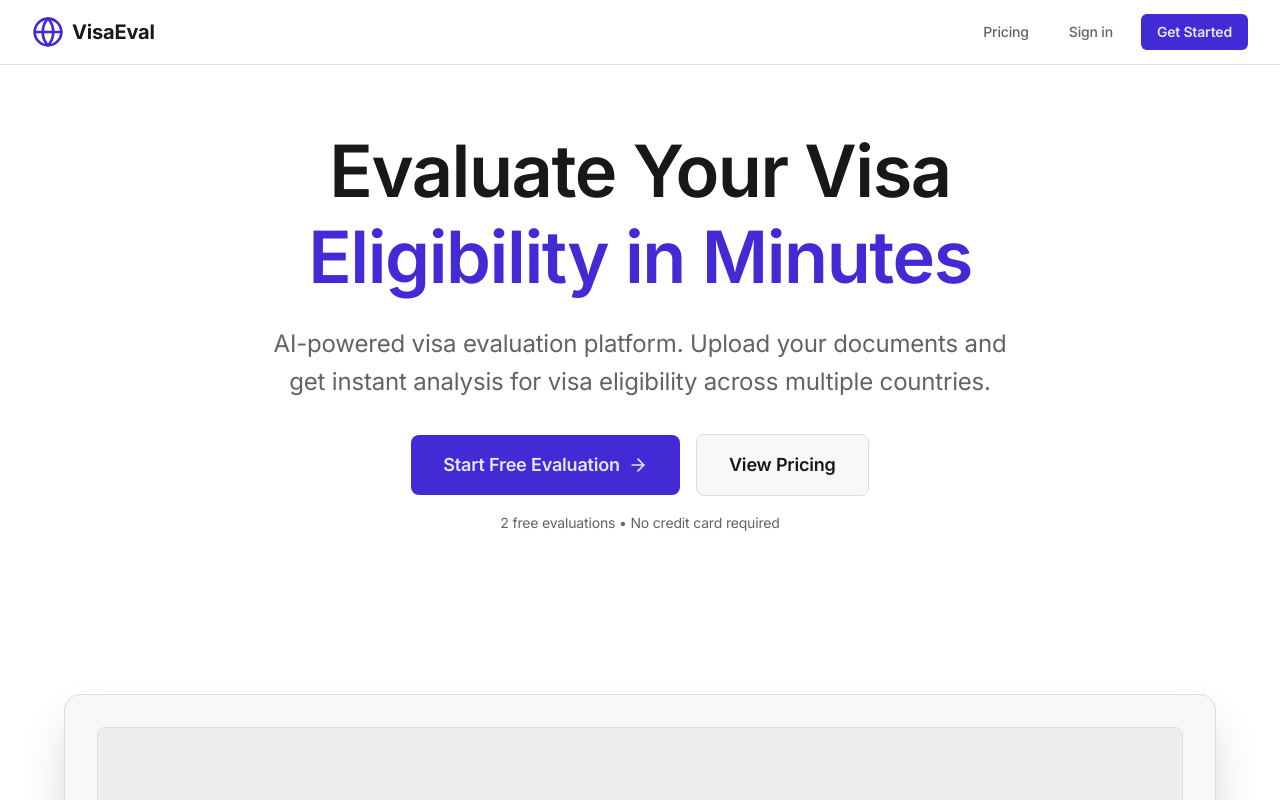
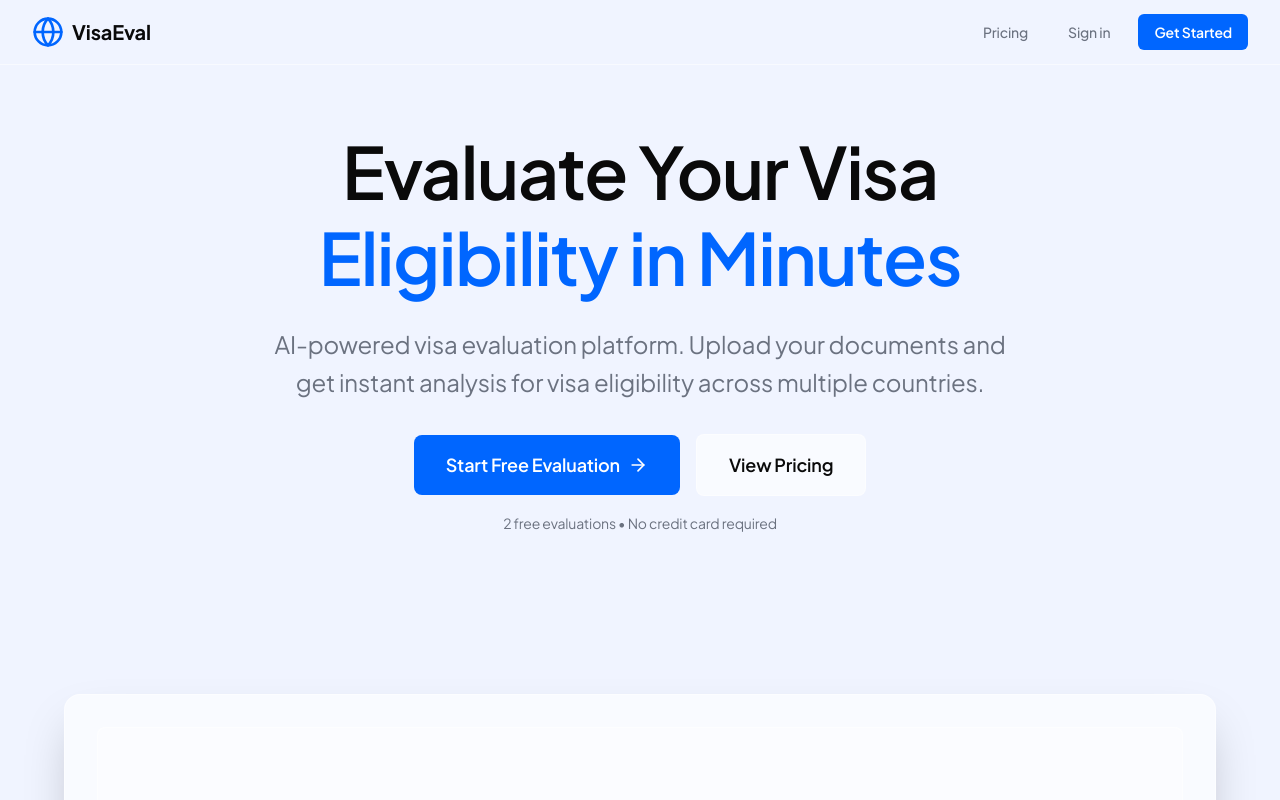
Before and after one commit to pandeygsundaram/visa-evaluation, a Next.js app in the folder frontend/: page / in a window 1280 px wide. Shown: the top 800 px of the page. Built offline with nearby package versions, Linux system fonts and the light colour scheme; no server answers.

Commit message:
feat: replace theme system with glassmorphism light-only design
- Switch from Inter to Plus Jakarta Sans font
- Remove dark/light mode toggle entirely
- Add glassmorphism CSS utilities (.glass, .glass-strong)
- Set primary blue #0066ff color palette
- Remove ThemeProvider, ThemeToggle, themeStore

```diff
--- a/frontend/app/globals.css
+++ b/frontend/app/globals.css
@@ -1,96 +1,97 @@
 @import "tailwindcss";
 
-/* Default to light theme */
 :root {
   color-scheme: light;
-  --background: oklch(100% 0 0);
-  --foreground: oklch(21% 0.006 285.885);
-  --card: oklch(98% 0 0);
-  --card-foreground: oklch(21% 0.006 285.885);
-  --popover: oklch(100% 0 0);
-  --popover-foreground: oklch(21% 0.006 285.885);
-  --primary: oklch(45% 0.24 277.023);
-  --primary-foreground: oklch(93% 0.034 272.788);
-  --secondary: oklch(65% 0.241 354.308);
-  --secondary-foreground: oklch(94% 0.028 342.258);
-  --muted: oklch(95% 0 0);
-  --muted-foreground: oklch(50% 0.003 285.885);
-  --accent: oklch(77% 0.152 181.912);
-  --accent-foreground: oklch(38% 0.063 188.416);
-  --border: oklch(90% 0 0);
-  --input: oklch(95% 0 0);
-  --ring: oklch(45% 0.24 277.023);
-  --success: oklch(76% 0.177 163.223);
-  --success-foreground: oklch(37% 0.077 168.94);
-  --warning: oklch(82% 0.189 84.429);
-  --warning-foreground: oklch(41% 0.112 45.904);
-  --error: oklch(71% 0.194 13.428);
-  --error-foreground: oklch(27% 0.105 12.094);
-  --info: oklch(74% 0.16 232.661);
-  --info-foreground: oklch(29% 0.066 243.157);
-}
 
-/* Dark theme - DaisyUI forest */
-.dark {
-  color-scheme: dark;
-  --background: oklch(20.84% 0.008 17.911);
-  --foreground: oklch(83.768% 0.001 17.911);
-  --card: oklch(18.522% 0.007 17.911);
-  --card-foreground: oklch(83.768% 0.001 17.911);
-  --popover: oklch(16.203% 0.007 17.911);
-  --popover-foreground: oklch(83.768% 0.001 17.911);
-  --primary: oklch(68.628% 0.185 148.958);
-  --primary-foreground: oklch(0% 0 0);
-  --secondary: oklch(69.776% 0.135 168.327);
-  --secondary-foreground: oklch(13.955% 0.027 168.327);
-  --muted: oklch(16.203% 0.007 17.911);
-  --muted-foreground: oklch(60% 0.001 17.911);
-  --accent: oklch(70.628% 0.119 185.713);
-  --accent-foreground: oklch(14.125% 0.023 185.713);
-  --border: oklch(30.698% 0.039 171.364);
-  --input: oklch(30.698% 0.039 171.364);
-  --ring: oklch(68.628% 0.185 148.958);
-  --success: oklch(64.8% 0.15 160);
-  --success-foreground: oklch(0% 0 0);
-  --warning: oklch(84.71% 0.199 83.87);
-  --warning-foreground: oklch(0% 0 0);
-  --error: oklch(71.76% 0.221 22.18);
-  --error-foreground: oklch(0% 0 0);
-  --info: oklch(72.06% 0.191 231.6);
-  --info-foreground: oklch(0% 0 0);
+  --background: #f0f4ff;
+  --foreground: #0a0a0a;
+
+  --card: rgba(255, 255, 255, 0.6);
+  --card-foreground: #0a0a0a;
+
+  --popover: rgba(255, 255, 255, 0.9);
+  --popover-foreground: #0a0a0a;
+
+  --primary: #0066ff;
+  --primary-dark: #0047b3;
+  --primary-foreground: #ffffff;
+
+  --secondary: #f0f2f5;
+  --secondary-foreground: #374151;
+
+  --muted: rgba(255, 255, 255, 0.4);
+  --muted-foreground: #6b7280;
+
+  --accent: #fff9f6;
+  --accent-foreground: #374151;
+
+  --border: rgba(255, 255, 255, 0.5);
+  --input: rgba(255, 255, 255, 0.5);
+  --ring: #0066ff;
+
+  --success: #10b981;
+  --success-foreground: #ffffff;
+  --warning: #f59e0b;
+  --warning-foreground: #ffffff;
+  --error: #ef4444;
+  --error-foreground: #ffffff;
+  --info: #3b82f6;
+  --info-foreground: #ffffff;
+
+  --glass: rgba(255, 255, 255, 0.6);
+  --glass-border: rgba(255, 255, 255, 0.5);
 }
 
 @theme inline {
-  --font-sans: var(--font-inter);
+  --font-sans: var(--font-sans);
   --font-mono: var(--font-mono);
 }
 
 * {
-  transition: background-color 0.3s ease, border-color 0.3s ease, color 0.3s ease;
+  box-sizing: border-box;
+  transition: background-color 0.2s ease, border-color 0.2s ease;
+}
+
+html {
+  max-width: 100vw;
+  overflow-x: hidden;
 }
 
 body {
-  background: var(--background);
+  overflow-x: hidden;
+  background: linear-gradient(135deg, #e8f0ff 0%, #f5f0ff 50%, #e8f4ff 100%);
+  background-attachment: fixed;
   color: var(--foreground);
-  font-family: var(--font-inter), -apple-system, BlinkMacSystemFont, "Segoe UI", Roboto, "Helvetica Neue", Arial, sans-serif;
+  font-family: var(--font-sans), -apple-system, BlinkMacSystemFont, "Segoe UI", Roboto, "Helvetica Neue", Arial, sans-serif;
   -webkit-font-smoothing: antialiased;
   -moz-osx-font-smoothing: grayscale;
   letter-spacing: -0.011em;
+  min-height: 100vh;
 }
 
-/* Better code/monospace font styling */
+/* Glassmorphism utility */
+.glass {
+  background: rgba(255, 255, 255, 0.6);
+  backdrop-filter: blur(16px);
+  -webkit-backdrop-filter: blur(16px);
+  border: 1px solid rgba(255, 255, 255, 0.5);
+}
+
+.glass-strong {
+  background: rgba(255, 255, 255, 0.8);
+  backdrop-filter: blur(24px);
+  -webkit-backdrop-filter: blur(24px);
+  border: 1px solid rgba(255, 255, 255, 0.6);
+}
+
 code, pre, kbd, samp {
   font-family: var(--font-mono), "SF Mono", Monaco, "Cascadia Code", "Roboto Mono", Consolas, "Courier New", monospace;
 }
 
-/* Improved heading typography */
 h1, h2, h3, h4, h5, h6 {
   font-weight: 600;
   letter-spacing: -0.02em;
   line-height: 1.2;
 }
 
-/* Better paragraph spacing */
-p {
-  line-height: 1.6;
-}
+p { line-height: 1.6; }
--- a/frontend/app/layout.tsx
+++ b/frontend/app/layout.tsx
@@ -1,11 +1,12 @@
 import type { Metadata } from "next";
-import { Inter, JetBrains_Mono } from "next/font/google";
+import { Plus_Jakarta_Sans, JetBrains_Mono } from "next/font/google";
 import "./globals.css";
 import { Providers } from "@/components/Providers";
 
-const inter = Inter({
-  variable: "--font-inter",
+const plusJakartaSans = Plus_Jakarta_Sans({
+  variable: "--font-sans",
   subsets: ["latin"],
+  weight: ["300", "400", "500", "600", "700", "800"],
   display: "swap",
 });
 
@@ -28,7 +29,7 @@ export default function RootLayout({
   return (
     <html lang="en" suppressHydrationWarning>
       <body
-        className={`${inter.variable} ${jetbrainsMono.variable} antialiased bg-[var(--background)] text-[var(--foreground)]`}
+        className={`${plusJakartaSans.variable} ${jetbrainsMono.variable} antialiased text-[var(--foreground)]`}
       >
         <Providers>{children}</Providers>
       </body>
--- a/frontend/components/ThemeProvider.tsx
+++ /dev/null
@@ -1,21 +0,0 @@
-'use client';
-
-import { useEffect } from 'react';
-import { useThemeStore } from '@/lib/stores/themeStore';
-
-export function ThemeProvider({ children }: { children: React.ReactNode }) {
-  const { theme, initialize } = useThemeStore();
-
-  useEffect(() => {
-    initialize();
-  }, [initialize]);
-
-  // Sync theme with document element whenever it changes
-  useEffect(() => {
-    const root = document.documentElement;
-    root.classList.remove('light', 'dark');
-    root.classList.add(theme);
-  }, [theme]);
-
-  return <>{children}</>;
-}
--- a/frontend/components/ThemeToggle.tsx
+++ /dev/null
@@ -1,20 +0,0 @@
-'use client';
-
-import { Moon, Sun } from 'lucide-react';
-import { useThemeStore } from '@/lib/stores/themeStore';
-
-export function ThemeToggle() {
-  const { toggleTheme } = useThemeStore();
-
-  return (
-    <button
-      onClick={toggleTheme}
-      className="relative inline-flex h-9 w-9 items-center justify-center rounded-lg border border-[var(--border)] bg-transparent hover:bg-[var(--muted)] transition-colors focus-visible:outline-none focus-visible:ring-2 focus-visible:ring-[var(--ring)] disabled:pointer-events-none disabled:opacity-50"
-      aria-label="Toggle theme"
-    >
-      <Sun className="h-[1.2rem] w-[1.2rem] rotate-0 scale-100 transition-all dark:-rotate-90 dark:scale-0 text-[var(--foreground)]" />
-      <Moon className="absolute h-[1.2rem] w-[1.2rem] rotate-90 scale-0 transition-all dark:rotate-0 dark:scale-100 text-[var(--foreground)]" />
-      <span className="sr-only">Toggle theme</span>
-    </button>
-  );
-}
--- a/frontend/lib/stores/themeStore.ts
+++ /dev/null
@@ -1,61 +0,0 @@
-import { create } from 'zustand';
-import { persist } from 'zustand/middleware';
-
-export type Theme = 'light' | 'dark';
-
-interface ThemeState {
-  theme: Theme;
-  setTheme: (theme: Theme) => void;
-  toggleTheme: () => void;
-  initialize: () => void;
-}
-
-export const useThemeStore = create<ThemeState>()(
-  persist(
-    (set, get) => ({
-      theme: 'light',
-
-      setTheme: (theme) => {
-        set({ theme });
-        if (typeof document !== 'undefined') {
-          const root = document.documentElement;
-          root.classList.remove('light', 'dark');
-          root.classList.add(theme);
-        }
-      },
-
-      toggleTheme: () => {
-        const currentTheme = get().theme;
-        const newTheme = currentTheme === 'light' ? 'dark' : 'light';
-        get().setTheme(newTheme);
-      },
-
-      initialize: () => {
-        if (typeof window === 'undefined') return;
-
-        const state = get();
-        let initialTheme = state.theme;
-
-        // If no stored theme, check system preference
-        if (!localStorage.getItem('theme-storage')) {
-          const prefersDark = window.matchMedia(
-            '(prefers-color-scheme: dark)'
-          ).matches;
-          initialTheme = prefersDark ? 'dark' : 'light';
-        }
-
-        // Apply theme to document
-        const root = document.documentElement;
-        root.classList.remove('light', 'dark');
-        root.classList.add(initialTheme);
-        set({ theme: initialTheme });
-      },
-    }),
-    {
-      name: 'theme-storage',
-      partialize: (state) => ({
-        theme: state.theme,
-      }),
-    }
-  )
-);
```
Also changed, not shown: frontend/components/Providers.tsx (+3 -8 lines).
